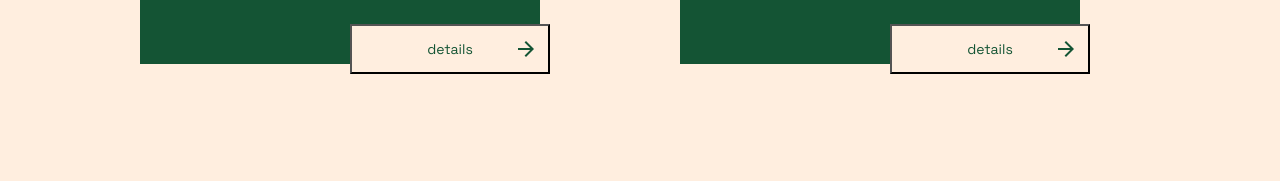
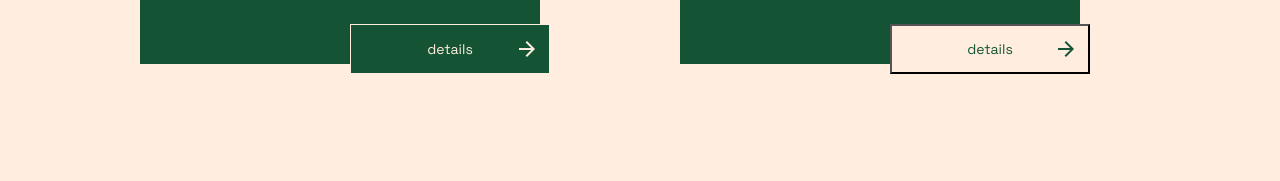
Before and after one commit to BatoriTamas/W-18-UI-Mocktest, a plain HTML site: page frontend/index.html in a window 1280 px wide. In both pictures the pointer is over the button 450 px from the left and 395 px from the top of the page. Shown: the part 346-527 px from the top of the page. Drawn offline with nearby package versions, Linux system fonts and the light colour scheme.

Commit message:
added hover on button

```diff
--- a/frontend/style.css
+++ b/frontend/style.css
@@ -99,6 +99,11 @@ button {
 
   position: relative;
 }
+button:hover {
+  background-color: #145434;
+  color: #ffeedf;
+  border: #ffeedf 1px solid;
+}
 
 .button-container {
   width: 200px;
```
